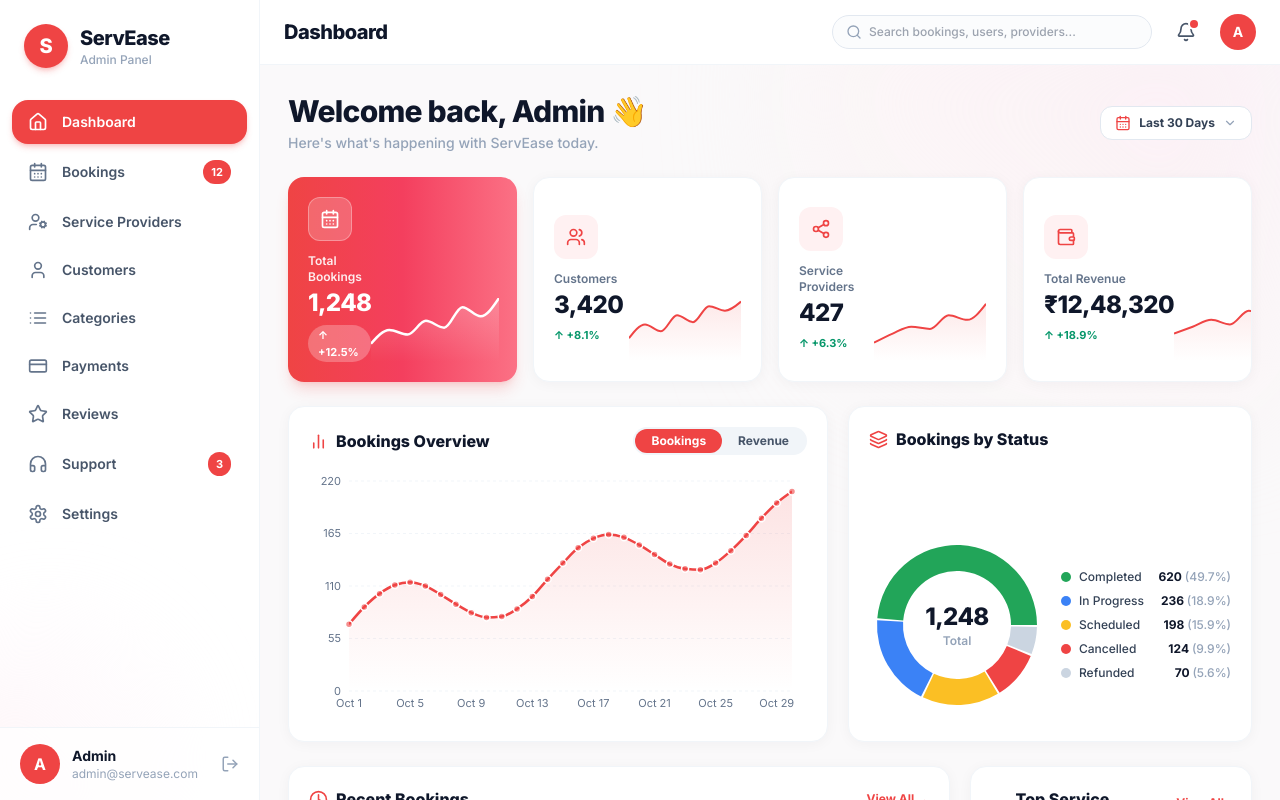
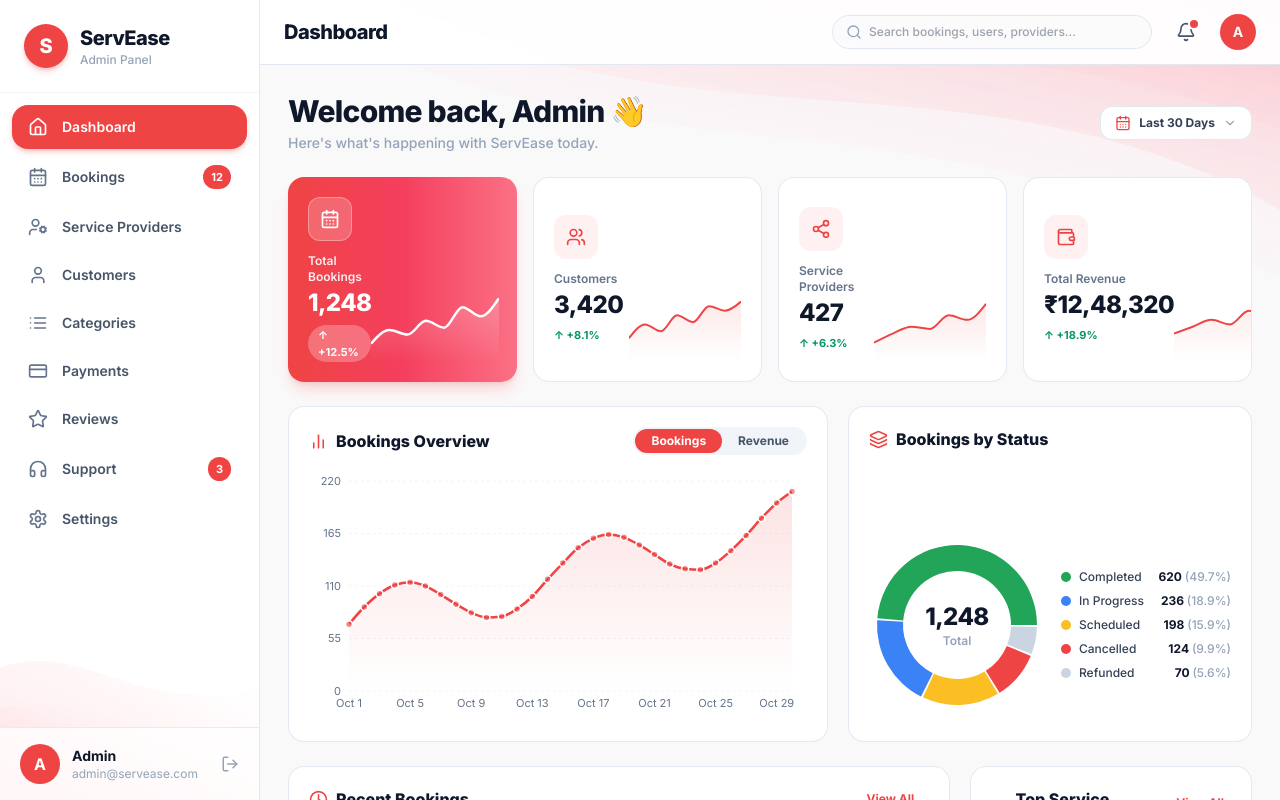
Before and after one commit to AnkitGig/HANDYMAN-Admin, a React (Vite) app: page /login in a window 1280 px wide. Both pictures are taken after typing "Sample123" into the empty fields and a click on the button "Sign In". Shown: the top 800 px of the page. Built offline with nearby package versions, Linux system fonts and the light colour scheme.

Commit message:
Fix visible card corner borders, dividers, and add decorative corner wave lines

```diff
--- a/src/components/common/ListPage.jsx
+++ b/src/components/common/ListPage.jsx
@@ -122,7 +122,7 @@ export function ListPage({
           tabs={[['All', `All ${cap} (${rows.length})`], ...tabs.map((t) => [t, `${t} (${rows.filter((r) => r[tabKey] === t).length})`])]} />
 
         <Card>
-          <div className="flex flex-wrap gap-3 border-b border-slate-100 p-4">
+          <div className="flex flex-wrap gap-3 border-b border-slate-200 p-4">
             <div className="relative min-w-[220px] flex-1">
               <Search size={16} className="absolute left-3 top-1/2 -translate-y-1/2 text-slate-400" />
               <input className="field pl-9" placeholder={searchPh} value={q} onChange={(e) => { setQ(e.target.value); setPage(1); }} />
--- a/src/components/ui/Card.jsx
+++ b/src/components/ui/Card.jsx
@@ -1,3 +1,3 @@
 export const Card = ({ className = '', children }) => (
-  <div className={`rounded-2xl border border-slate-100 bg-white shadow-card ${className}`}>{children}</div>
+  <div className={`rounded-2xl border border-slate-200/90 bg-white shadow-xs ${className}`}>{children}</div>
 );
--- a/src/components/ui/Table.jsx
+++ b/src/components/ui/Table.jsx
@@ -3,17 +3,34 @@ export function Table({ columns, rows, ctx, selectedId, empty }) {
     <div className="overflow-x-auto">
       <table className="w-full min-w-[760px] text-sm">
         <thead>
-          <tr className="bg-slate-50 text-left text-slate-600">
-            {columns.map((c) => <th key={c.h} className="whitespace-nowrap px-4 py-3 font-bold">{c.h}</th>)}
+          <tr className="border-b border-slate-200 bg-slate-50 text-left text-slate-600">
+            {columns.map((c) => (
+              <th key={c.h} className="whitespace-nowrap px-4 py-3 font-bold text-xs uppercase tracking-wider text-slate-500">
+                {c.h}
+              </th>
+            ))}
           </tr>
         </thead>
-        <tbody>
+        <tbody className="divide-y divide-slate-200/80">
           {rows.map((r) => (
-            <tr key={r.id} className={`border-t border-slate-100 hover:bg-slate-50/70 ${selectedId === r.id ? 'bg-red-50/40' : ''}`}>
-              {columns.map((c) => <td key={c.h} className="whitespace-nowrap px-4 py-3">{c.r(r, ctx)}</td>)}
+            <tr
+              key={r.id}
+              className={`hover:bg-slate-50/80 transition ${
+                selectedId === r.id ? 'bg-red-50/40' : ''
+              }`}
+            >
+              {columns.map((c) => (
+                <td key={c.h} className="whitespace-nowrap px-4 py-3 text-slate-700">
+                  {c.r(r, ctx)}
+                </td>
+              ))}
             </tr>
           ))}
-          {!rows.length && <tr><td colSpan={columns.length}>{empty}</td></tr>}
+          {!rows.length && (
+            <tr>
+              <td colSpan={columns.length}>{empty}</td>
+            </tr>
+          )}
         </tbody>
       </table>
     </div>
--- a/src/components/ui/Tabs.jsx
+++ b/src/components/ui/Tabs.jsx
@@ -1,8 +1,15 @@
 export const Tabs = ({ tabs, value, onChange }) => (
-  <div className="mb-4 flex gap-1 overflow-x-auto rounded-xl border border-slate-100 bg-white p-1.5 shadow-card">
+  <div className="mb-4 flex gap-1 overflow-x-auto rounded-xl border border-slate-200 bg-white p-1.5 shadow-xs">
     {tabs.map(([key, label]) => (
-      <button key={key} onClick={() => onChange(key)}
-        className={`whitespace-nowrap rounded-lg px-5 py-2.5 text-sm font-semibold transition ${value === key ? 'bg-brand text-white' : 'text-slate-600 hover:bg-slate-50'}`}>
+      <button
+        key={key}
+        onClick={() => onChange(key)}
+        className={`whitespace-nowrap rounded-lg px-5 py-2.5 text-sm font-semibold transition ${
+          value === key
+            ? 'bg-brand text-white shadow-xs'
+            : 'text-slate-600 hover:bg-slate-50 hover:text-slate-900'
+        }`}
+      >
         {label}
       </button>
     ))}
--- a/src/layouts/AdminLayout.jsx
+++ b/src/layouts/AdminLayout.jsx
@@ -14,11 +14,34 @@ export default function AdminLayout() {
 
   return (
     <div className="relative min-h-screen bg-[#faf9fa] text-slate-800">
-      {/* Ambient background pink wave in top right */}
-      <div
-        className="pointer-events-none absolute right-0 top-0 h-[420px] w-[500px] bg-gradient-to-bl from-pink-100/70 via-rose-50/40 to-transparent blur-3xl -z-0"
+      {/* Decorative top-right corner wave ribbons matching the design mockup */}
+      <svg
+        className="pointer-events-none absolute right-0 top-0 w-full max-w-[1100px] h-[360px] opacity-75 overflow-hidden -z-0"
+        viewBox="0 0 1100 360"
+        fill="none"
+        preserveAspectRatio="none"
         aria-hidden="true"
-      />
+      >
+        <defs>
+          <linearGradient id="topWave1" x1="100%" y1="0%" x2="0%" y2="100%">
+            <stop offset="0%" stopColor="#fecdd3" stopOpacity="0.5" />
+            <stop offset="50%" stopColor="#ffe4e6" stopOpacity="0.3" />
+            <stop offset="100%" stopColor="#fff1f2" stopOpacity="0.0" />
+          </linearGradient>
+          <linearGradient id="topWave2" x1="100%" y1="20%" x2="10%" y2="100%">
+            <stop offset="0%" stopColor="#fda4af" stopOpacity="0.4" />
+            <stop offset="60%" stopColor="#fecdd3" stopOpacity="0.2" />
+            <stop offset="100%" stopColor="#ffffff" stopOpacity="0.0" />
+          </linearGradient>
+          <linearGradient id="topWave3" x1="100%" y1="0%" x2="30%" y2="100%">
+            <stop offset="0%" stopColor="#f43f5e" stopOpacity="0.15" />
+            <stop offset="100%" stopColor="#ffffff" stopOpacity="0.0" />
+          </linearGradient>
+        </defs>
+        <path d="M350,0 C650,90 850,20 1100,130 L1100,0 Z" fill="url(#topWave1)" />
+        <path d="M200,0 C520,160 800,40 1100,210 L1100,0 Z" fill="url(#topWave2)" />
+        <path d="M100,0 C420,200 750,70 1100,280 L1100,0 Z" fill="url(#topWave3)" />
+      </svg>
 
       <Sidebar open={open} onClose={() => setOpen(false)} />
 
--- a/src/layouts/Header.jsx
+++ b/src/layouts/Header.jsx
@@ -9,7 +9,7 @@ export default function Header({ onMenu }) {
   const title = (SIDEBAR_MENU.find((m) => m.to === pathname) || SIDEBAR_MENU[0]).label;
 
   return (
-    <header className="sticky top-0 z-20 flex items-center justify-between gap-4 border-b border-slate-100 bg-white/95 px-6 py-3.5 backdrop-blur-md">
+    <header className="sticky top-0 z-20 flex items-center justify-between gap-4 border-b border-slate-200 bg-white/95 px-6 py-3.5 backdrop-blur-md">
       <div className="flex items-center gap-3">
         <button
           className="rounded-lg p-1 text-slate-600 hover:bg-slate-100 lg:hidden"
--- a/src/layouts/Sidebar.jsx
+++ b/src/layouts/Sidebar.jsx
@@ -11,18 +11,36 @@ export default function Sidebar({ open, onClose }) {
     <>
       {open && <div className="fixed inset-0 z-30 bg-black/40 lg:hidden" onClick={onClose} />}
       <aside
-        className={`fixed inset-y-0 left-0 z-40 flex w-[260px] flex-col border-r border-slate-100 bg-white text-slate-800 transition-transform lg:translate-x-0 ${
+        className={`fixed inset-y-0 left-0 z-40 flex w-[260px] flex-col border-r border-slate-200 bg-white text-slate-800 transition-transform lg:translate-x-0 ${
           open ? '' : '-translate-x-full'
         } overflow-hidden`}
       >
-        {/* Subtle decorative bottom wave in sidebar */}
-        <div
-          className="pointer-events-none absolute -bottom-16 -left-16 h-64 w-64 rounded-full bg-gradient-to-tr from-rose-100/60 via-pink-50/40 to-transparent blur-2xl -z-0"
+        {/* Decorative corner waves in bottom of sidebar matching the design mockup */}
+        <svg
+          className="pointer-events-none absolute bottom-0 left-0 w-full h-56 -z-0 opacity-80"
+          viewBox="0 0 260 220"
+          fill="none"
+          preserveAspectRatio="none"
           aria-hidden="true"
-        />
+        >
+          <defs>
+            <linearGradient id="sideWaveA" x1="0%" y1="100%" x2="100%" y2="0%">
+              <stop offset="0%" stopColor="#fecdd3" stopOpacity="0.6" />
+              <stop offset="60%" stopColor="#ffe4e6" stopOpacity="0.4" />
+              <stop offset="100%" stopColor="#ffffff" stopOpacity="0.0" />
+            </linearGradient>
+            <linearGradient id="sideWaveB" x1="0%" y1="100%" x2="80%" y2="20%">
+              <stop offset="0%" stopColor="#fda4af" stopOpacity="0.45" />
+              <stop offset="50%" stopColor="#fecdd3" stopOpacity="0.3" />
+              <stop offset="100%" stopColor="#ffffff" stopOpacity="0.0" />
+            </linearGradient>
+          </defs>
+          <path d="M0,90 C80,60 140,140 260,110 L260,220 L0,220 Z" fill="url(#sideWaveA)" />
+          <path d="M0,130 C90,110 150,170 260,150 L260,220 L0,220 Z" fill="url(#sideWaveB)" />
+        </svg>
 
         {/* Brand Logo Header */}
-        <div className="relative z-10 flex items-center gap-3 px-6 py-6">
+        <div className="relative z-10 flex items-center gap-3 px-6 py-6 border-b border-slate-100">
           <span className="flex h-11 w-11 items-center justify-center rounded-full bg-[#ef4444] text-xl font-black text-white shadow-md shadow-red-500/25">
             S
           </span>
@@ -33,7 +51,7 @@ export default function Sidebar({ open, onClose }) {
         </div>
 
         {/* Navigation Menu */}
-        <nav className="relative z-10 flex-1 space-y-1 px-3 py-2">
+        <nav className="relative z-10 flex-1 space-y-1 px-3 py-3">
           {SIDEBAR_MENU.map(({ to, label, icon: Icon, badge }) => (
             <NavLink
               key={to}
@@ -70,7 +88,7 @@ export default function Sidebar({ open, onClose }) {
         </nav>
 
         {/* Bottom Profile Footer */}
-        <div className="relative z-10 flex items-center gap-3 border-t border-slate-100 px-5 py-4 bg-white/80 backdrop-blur-xs">
+        <div className="relative z-10 flex items-center gap-3 border-t border-slate-200/80 px-5 py-4 bg-white/80 backdrop-blur-xs">
           <span className="flex h-10 w-10 shrink-0 items-center justify-center rounded-full bg-[#ef4444] text-base font-bold text-white shadow-xs">
             {(user?.name || 'A')[0]}
           </span>
--- a/tailwind.config.js
+++ b/tailwind.config.js
@@ -7,7 +7,9 @@ export default {
         brand: { DEFAULT: '#ef4444', dark: '#dc2626', 50: '#fef2f2' },
         nav: '#0b1220',
       },
-      boxShadow: { card: '0 2px 14px rgba(15,23,42,.04)' },
+      boxShadow: {
+        card: '0 1px 3px 0 rgba(15, 23, 42, 0.06), 0 1px 2px -1px rgba(15, 23, 42, 0.04)',
+      },
     },
   },
   plugins: [],
```
